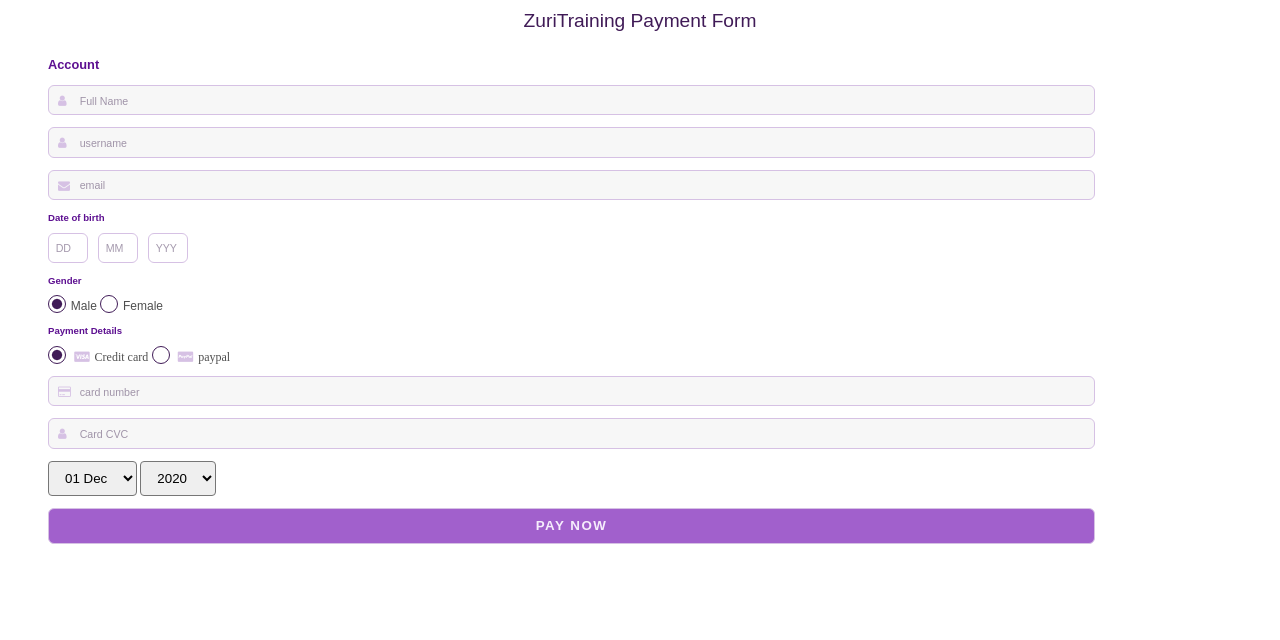
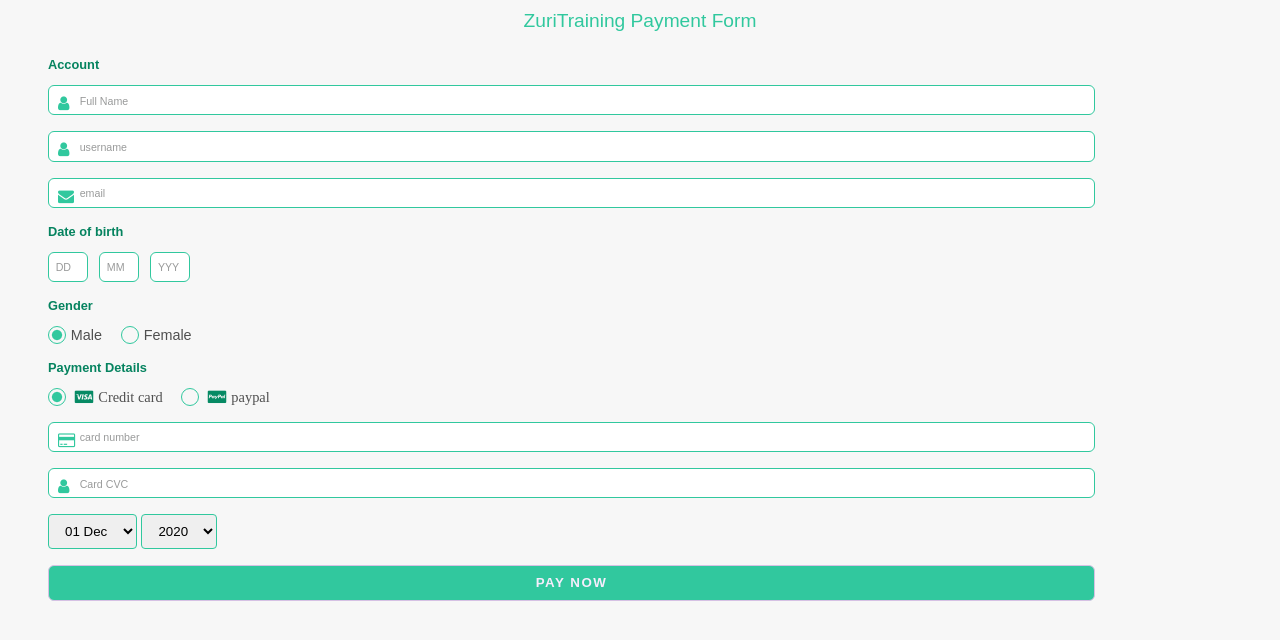
Before and after one commit to Favvie/payment-form, a plain HTML site: page index.html in a window 1280 px wide. Drawn offline with Linux system fonts and the light colour scheme.

Commit message:
Changed the colour

```diff
--- a/app.css
+++ b/app.css
@@ -5,8 +5,8 @@
 }
 
 body {
-    background: #ffffff;
-    color: #5d1091;
+    background: #f7f7f7;
+    color: #05835f;
     font-family: 'Montserrat', sans-serif;
 }
 
@@ -14,7 +14,7 @@
     font-size: 1.2em;
     padding: .5em;
     text-align: center;
-    color: #401B57;
+    color: #31C89E;
     font-weight: 500;
 }
 
@@ -42,8 +42,8 @@
     padding: .5em;
     padding-left: 2.3em;
     border-radius: 6px;
-    border: 1px solid #D6C1E4;
-    background: #f7f7f7;
+    border: 1px solid #31C89E;
+    background: #fff;
 
 }
 
@@ -52,11 +52,11 @@
     top:10px;
     left: 10px;
     z-index: 2;
-    color: #D6C1E4;
+    color: #31C89E;
 }
 
 ::placeholder {
-    color: #1F0034;
+    color: #000504;
     opacity: 0.4;
     font-size: .8em;
 }
@@ -66,7 +66,7 @@
     flex-direction: column; */
     width: 40px;
     border-radius: 6px;
-    border: 1px solid #D6C1E4;
+    border: 1px solid #31C89E;
     background: #fff;
     /* margin-left: 1.5em; */
     padding: .5em;
@@ -79,15 +79,16 @@
 }
 
 .input-box {
-    font-size: 12px;
+    /* font-size: 12px; */
     margin-bottom: 1em;
 }
 
 label[for="b1"], label[for="b2"], label[for="bc1"], label[for="bc2"] {
-    font-size: 1em;
+    font-size: .9em;
     margin-top: 0;
     padding-top: 0;
     padding-bottom: 10px;
+    padding-right: 1em;
 }
 
 label {
@@ -106,7 +107,7 @@
 border-radius: 50%;
 border-style: solid;
 border-width: 0.1rem;
-border-color: #401B57;
+border-color: #31C89E;
 
 }
 
@@ -114,12 +115,12 @@
     color: #401B57;
 } */
 input[type="radio"]:checked + *::before {
-    background: radial-gradient(#401B57 0%, #401B57 40%, transparent 50%, transparent);
-    border-color: #401B57;
+    background: radial-gradient(#31C89E 0%, #31C89E 40%, transparent 50%, transparent);
+    border-color: #31C89E;
 }
 
 .fa-cc-paypal::before, .fa-cc-visa::before {
-    color: #D6C1E4;
+    color: #068a64;
     padding-right: 5px;
 }
 
@@ -131,6 +132,7 @@
     display: inline-block;
     padding: 8px 12px;
     border-radius: 4px;
+    border: 1px solid #31C89E;
 }
 
 button {
@@ -138,7 +140,7 @@
     padding: 12px .5em;
     border-radius: 6px;
     border: 1px solid #D6C1E4;
-    background: #a160cc;
+    background: #31C89E;
     color: #f6edfc;
     text-transform: uppercase;
     font-weight: bold;
```
